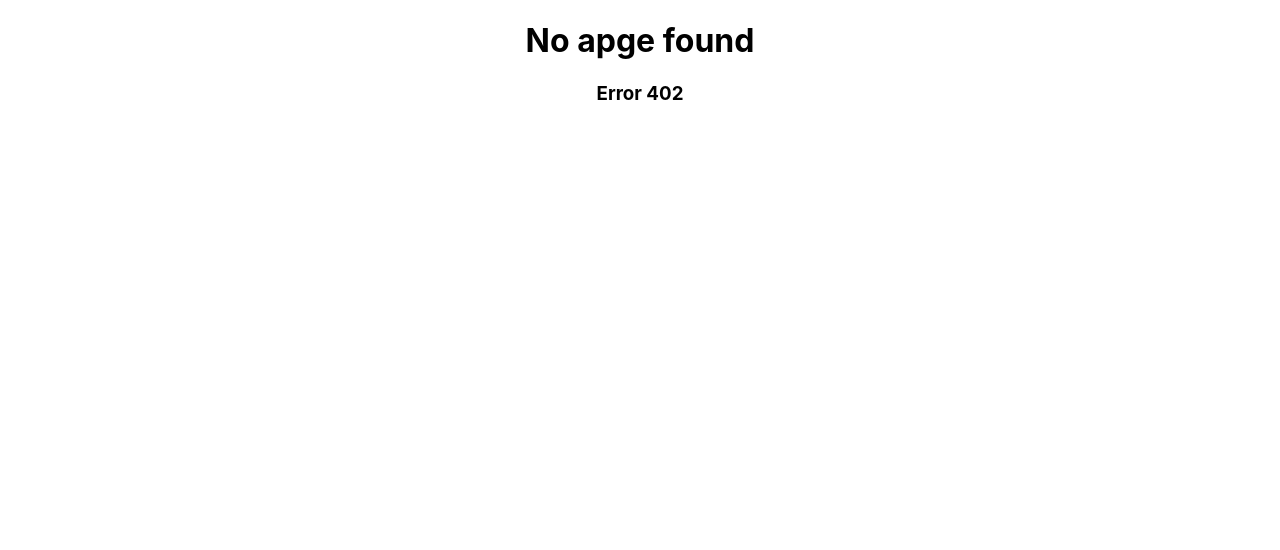
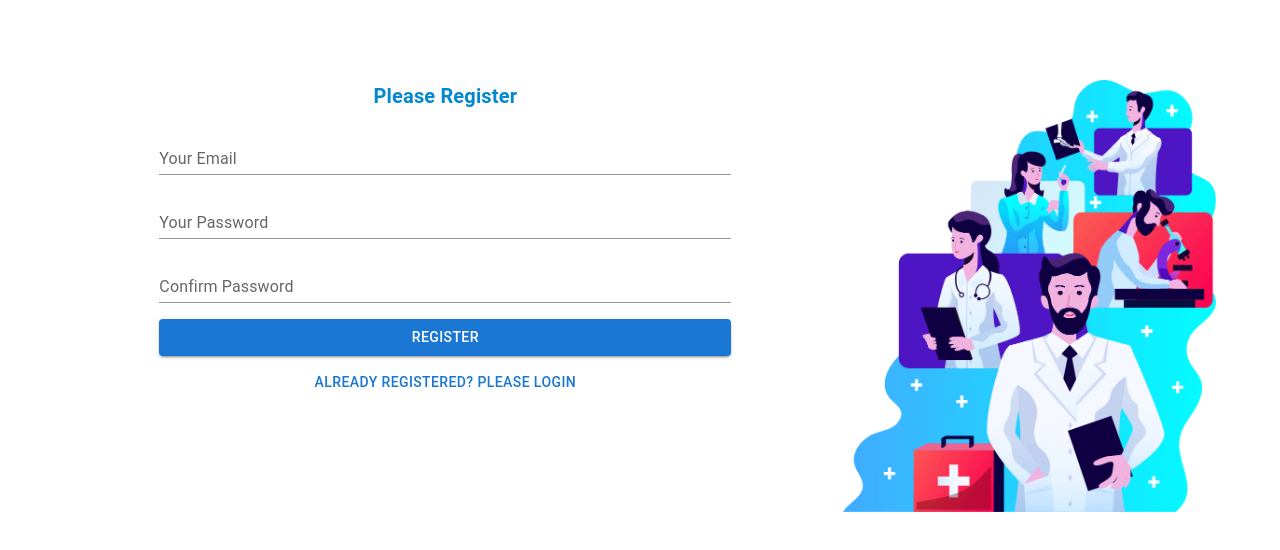
Before and after one commit to ProtyoyGhosh/kushtia_general_hospital, a React (Create React App) app: page /register in a window 1280 px wide. Shown: the top 550 px of the page. Built offline with nearby package versions, Linux system fonts and the light colour scheme; the HTML template or start-up script is replaced by a standard one.

Commit message:
login & registration page

```diff
--- a/src/App.js
+++ b/src/App.js
@@ -7,6 +7,8 @@ import {
 import Home from './Pages/Home/Home';
 import Appoinment from './Pages/Appoinment/Appoinment/Appoinment';
 import Error from '../src/Error/Error';
+import Login from './Pages/Login/Login/Login';
+import Register from './Pages/Login/Register/Register';
 function App() {
   return (
     <div className="App">
@@ -21,6 +23,12 @@ function App() {
           <Route path='/appoinment'>
             <Appoinment></Appoinment>
           </Route>
+          <Route path='/login'>
+            <Login></Login>
+          </Route>
+          <Route path='/register'>
+            <Register></Register>
+          </Route>
           <Route path='*'>
             <Error></Error>
           </Route>
--- /dev/null
+++ b/src/Pages/Login/Login/Login.js
@@ -0,0 +1,57 @@
+import { Button, Container, Grid } from '@mui/material';
+import React, { useState } from 'react';
+import Typography from '@mui/material/Typography';
+import TextField from '@mui/material/TextField';
+import img from '../../../images/login.png';
+import { Link } from 'react-router-dom';
+
+const Login = () => {
+    const [loginData, setLoginData] = useState({});
+    const handleOnchange = e => {
+        const field = e.target.name;
+        const value = e.target.value;
+        const newLoginData = { ...loginData };
+        newLoginData[field] = value;
+        setLoginData(newLoginData);
+    }
+
+    const handleLogin = e => {
+        e.preventDefault();
+        alert('hello')
+    }
+    return (
+        <Container>
+            <Grid container spacing={2} sx={{ mt: 8 }}>
+                <Grid item xs={6} md={8}>
+                    <Typography variant="h6" sx={{ color: 'info.main', fontWeight: '600' }} gutterBottom component="div">
+                        Please Login
+                    </Typography>
+                    <form onSubmit={handleLogin}>
+                        <TextField sx={{ width: '75%', m: 1 }}
+                            id="standard-basic"
+                            label="Your Email"
+                            name='email'
+                            onChange={handleOnchange}
+                            variant="standard" />
+                        <TextField sx={{ width: '75%', m: 1 }}
+                            id="standard-basic"
+                            type="password"
+                            name='password'
+                            onChange={handleOnchange}
+                            label="Your Password"
+                            variant="standard" />
+                        <Button sx={{ width: '75%', m: 1 }} type="submit" variant="contained">Log In</Button>
+
+                        <Link style={{ textDecoration: 'none' }} to='/register'><Button variant="text">New here? Please Register</Button></Link>
+                    </form>
+                </Grid>
+
+                <Grid item xs={6} md={4}>
+                    <img style={{ width: '100%' }} src={img} alt="" />
+                </Grid>
+            </Grid>
+        </Container>
+    );
+};
+
+export default Login;
--- /dev/null
+++ b/src/Pages/Login/Register/Register.js
@@ -0,0 +1,64 @@
+import { Button, Container, Grid } from '@mui/material';
+import React, { useState } from 'react';
+import Typography from '@mui/material/Typography';
+import TextField from '@mui/material/TextField';
+import img from '../../../images/login.png';
+import { Link } from 'react-router-dom';
+
+const Register = () => {
+    const [loginData, setLoginData] = useState({});
+    const handleOnchange = e => {
+        const field = e.target.name;
+        const value = e.target.value;
+        const newLoginData = { ...loginData };
+        newLoginData[field] = value;
+        setLoginData(newLoginData);
+    }
+
+    const handleLogin = e => {
+        e.preventDefault();
+        alert('hello')
+    }
+    return (
+        <Container>
+            <Grid container spacing={2} sx={{ mt: 8 }}>
+                <Grid item xs={6} md={8}>
+                    <Typography variant="h6" sx={{ color: 'info.main', fontWeight: '600' }} gutterBottom component="div">
+                        Please Register
+                    </Typography>
+                    <form onSubmit={handleLogin}>
+                        <TextField sx={{ width: '75%', m: 1 }}
+                            id="standard-basic"
+                            label="Your Email"
+                            name='email'
+                            onChange={handleOnchange}
+                            variant="standard" />
+                        <TextField sx={{ width: '75%', m: 1 }}
+                            id="standard-basic"
+                            type="password"
+                            name='password'
+                            onChange={handleOnchange}
+                            label="Your Password"
+                            variant="standard" />
+                        <TextField sx={{ width: '75%', m: 1 }}
+                            id="standard-basic"
+                            type="password"
+                            name='password2'
+                            onChange={handleOnchange}
+                            label="Confirm Password"
+                            variant="standard" />
+                        <Button sx={{ width: '75%', m: 1 }} type="submit" variant="contained">Register</Button>
+
+                        <Link style={{ textDecoration: 'none' }} to='/login'><Button variant="text">Already Registered? Please Login</Button></Link>
+                    </form>
+                </Grid>
+
+                <Grid item xs={6} md={4}>
+                    <img style={{ width: '100%' }} src={img} alt="" />
+                </Grid>
+            </Grid>
+        </Container>
+    );
+};
+
+export default Register;
--- a/src/Pages/Shared/Navigation/Navigation.js
+++ b/src/Pages/Shared/Navigation/Navigation.js
@@ -28,7 +28,7 @@ const Navigation = () => {
                     </Typography>
                     <Link className='link_style' to='/home'><Button color="inherit">Home</Button></Link>
                     <Link className='link_style' to='/appoinment'><Button color="inherit">Appoinment</Button></Link>
-                    <Button color="inherit">Login</Button>
+                    <Link className='link_style' to='/login'><Button color="inherit">Login</Button></Link>
                 </Toolbar>
             </AppBar>
         </Box>
```
